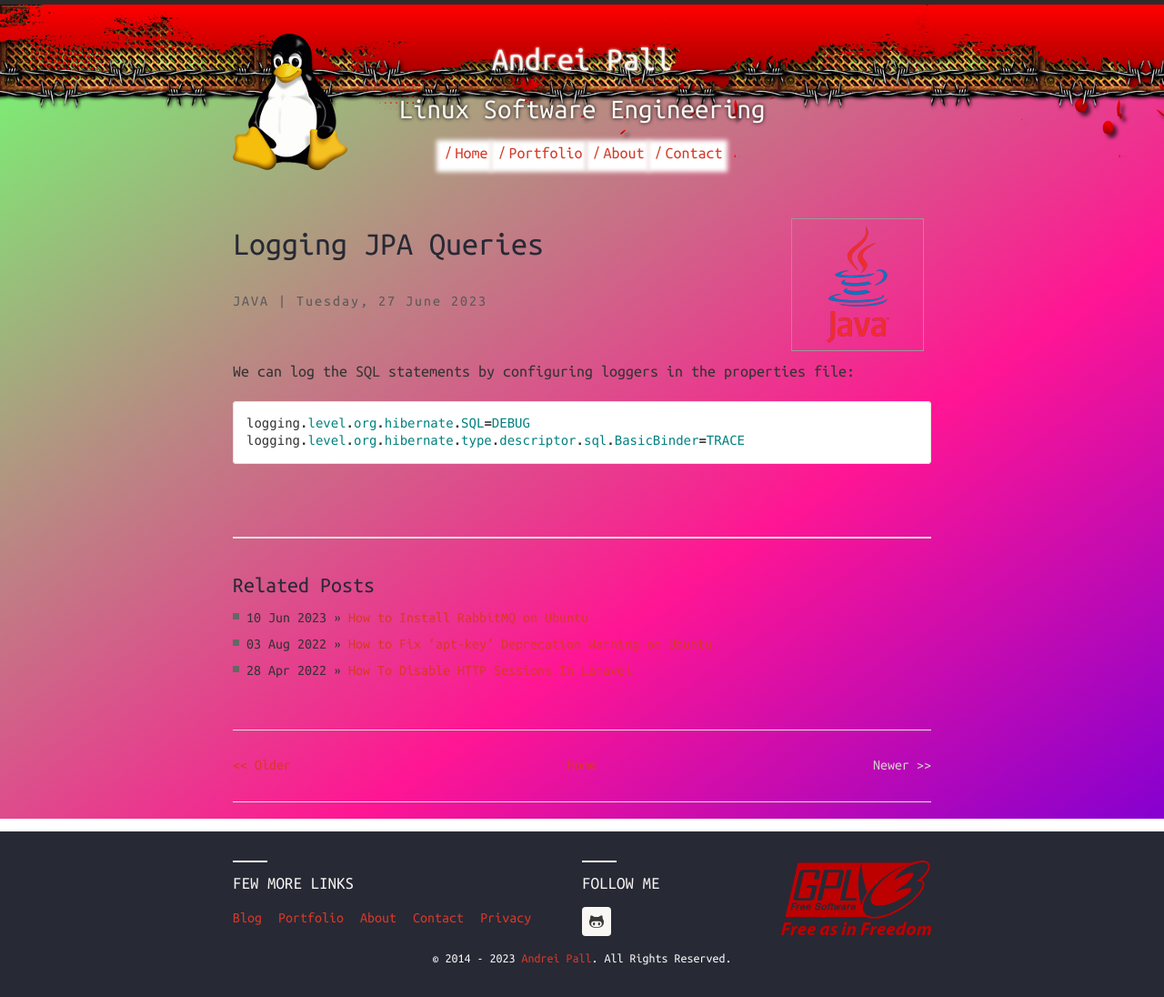
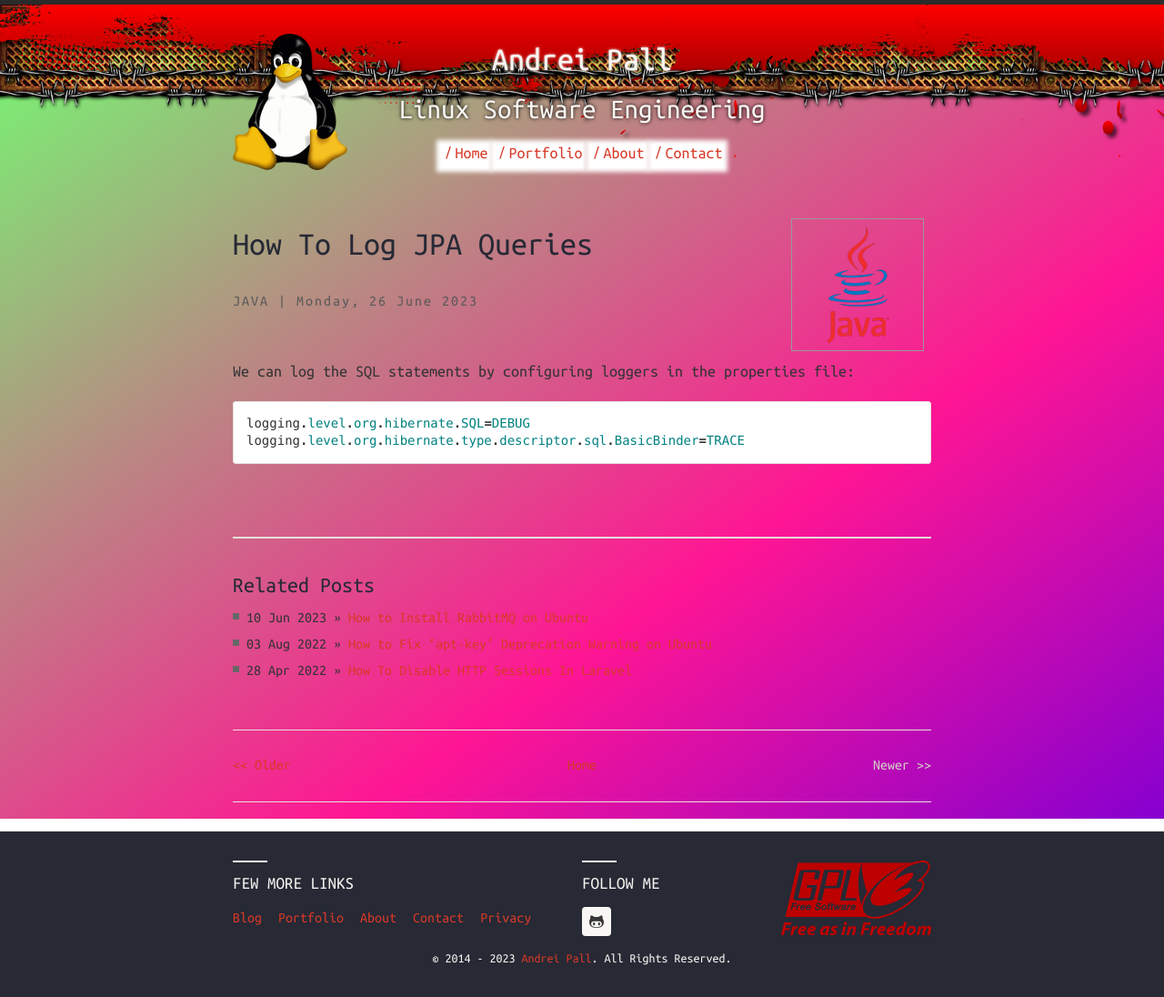
Before and after one commit to andreipall/andreipall.github.io, a Jekyll site: the page built from _posts/2023-06-26-how-to-log-jpa-queries.markdown, in a window 1280 px wide. Shown: the whole page at 91% size. Built offline with Jekyll 4.4.1, drawn with Linux system fonts in a browser that asks for light colours; comment, search, counter and statistics services are not loaded.

Commit message:
Update and rename 2023-06-27-logging-jpa-queries.markdown to 2023-06-26-how-to-log-jpa-queries.markdown

```diff
--- a/_posts/2023-06-27-logging-jpa-queries.markdown
+++ b/_posts/2023-06-26-how-to-log-jpa-queries.markdown
@@ -1,9 +1,9 @@
 ---
 layout: post
-title: "Logging JPA Queries"
-date: 2023-06-27 11:26:56
+title: "How to Log JPA Queries"
+date: 2023-06-26 11:26:56
 categories: java
-description: Logging JPA Queries
+description: How to Log JPA Queries
 keywords: [Andrei Pall, blog, java, jpa, spring, framework]
 excerpt: We can log the SQL statements by configuring loggers in the properties file
 ---
```
